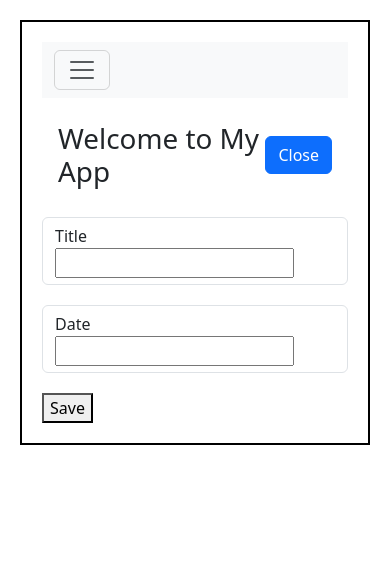
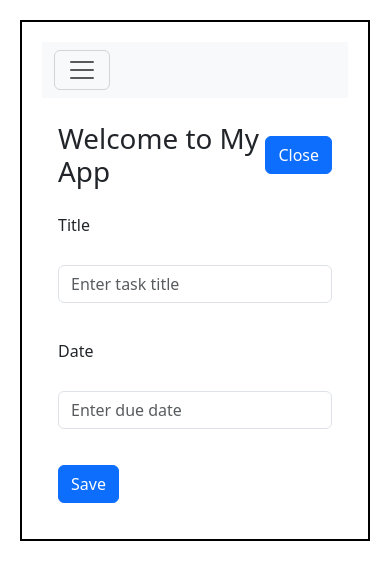
Before and after one commit to jiao2560/cs5610-Spring2025, a React (Vite) app in the folder week9/my-react-app/: page / in a window 390 px wide. Both pictures are taken after a click on the button "Add a Task". Shown: the top 580 px of the page. Built offline with nearby package versions, Linux system fonts and the light colour scheme; data requests are answered from the project's data file.

Commit message:
Activity - Responsive Form completed

```diff
--- a/week9/my-react-app/src/components/AddTask.jsx
+++ b/week9/my-react-app/src/components/AddTask.jsx
@@ -1,13 +1,13 @@
 import { useState } from "react";
 import PropTypes from "prop-types";
 import { useNavigate } from "react-router-dom";
+import { Form, Row, Col, Button } from "react-bootstrap";
 
 function AddTask({ onAddTask }) {
   const [title, setTitle] = useState("");
   const [date, setDate] = useState("");
   const navigate = useNavigate();
 
-  // Handle form submission
   const handleSubmit = (event) => {
     event.preventDefault();
 
@@ -18,7 +18,6 @@ function AddTask({ onAddTask }) {
 
     const newTask = { title, date };
 
-    // ✅ Pass callback to handle navigation
     onAddTask(newTask, (newId) => {
       navigate(`/tasks/${newId}`);
     });
@@ -28,29 +27,40 @@ function AddTask({ onAddTask }) {
   };
 
   return (
-    <form onSubmit={handleSubmit}>
-      <div className="form-control">
-        <label>Title</label>
-        <input
+    <Form onSubmit={handleSubmit} className="p-3">
+      <Row className="g-3 align-items-end">
+        <Col xs={12} sm={4}>
+          <Form.Group controlId="formTitle">
+            <Form.Label>Title</Form.Label>
+            <Form.Control
               type="text"
+              placeholder="Enter task title"
               value={title}
               onChange={(e) => setTitle(e.target.value)}
             />
-      </div>
-      <div className="form-control">
-        <label>Date</label>
-        <input
+          </Form.Group>
+        </Col>
+        <Col xs={12} sm={4}>
+          <Form.Group controlId="formDate">
+            <Form.Label>Date</Form.Label>
+            <Form.Control
               type="text"
+              placeholder="Enter due date"
               value={date}
               onChange={(e) => setDate(e.target.value)}
             />
-      </div>
-      <button type="submit">Save</button>
-    </form>
+          </Form.Group>
+        </Col>
+        <Col xs={12} sm="auto">
+          <Button type="submit" variant="primary">
+            Save
+          </Button>
+        </Col>
+      </Row>
+    </Form>
   );
 }
 
-// Define PropTypes
 AddTask.propTypes = {
   onAddTask: PropTypes.func.isRequired,
 };
```
Lines whose indentation alone changed are shown as unchanged.
